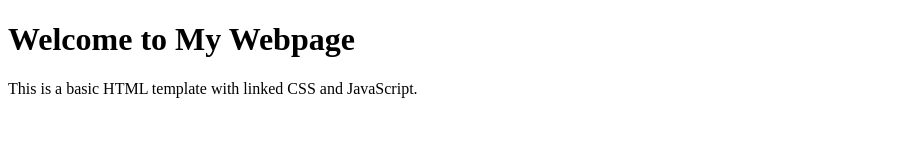
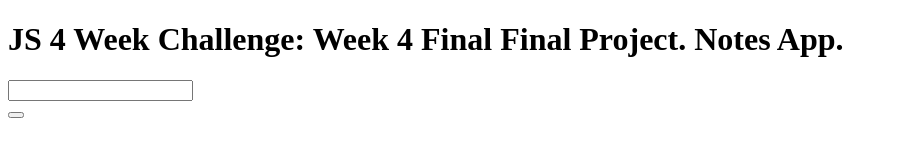
Before and after one commit to NMasters52/JS_4WC-notesApp, a plain HTML site: page index.html in a window 1280 px wide. Shown: the whole page, without its empty margins (0-897 px from the left). Drawn offline with Linux system fonts and the light colour scheme.

Commit message:
add HTML set up

```diff
--- a/index.html
+++ b/index.html
@@ -7,8 +7,19 @@
     <link rel="stylesheet" href="styles.css">
 </head>
 <body>
-    <h1>Welcome to My Webpage</h1>
-    <p>This is a basic HTML template with linked CSS and JavaScript.</p>
+    <h1>JS 4 Week Challenge: Week 4 Final Final Project. Notes App. </h1>
+
+    <div>
+        <div>
+            <input type="text" id="noteInput">
+        </div>
+        <div>
+            <button id="createNote"></button>
+        </div>
+    </div>
+
+    <div id="notesDisplay">
+    </div>
 
     <script src="script.js"></script>
 </body>
```
